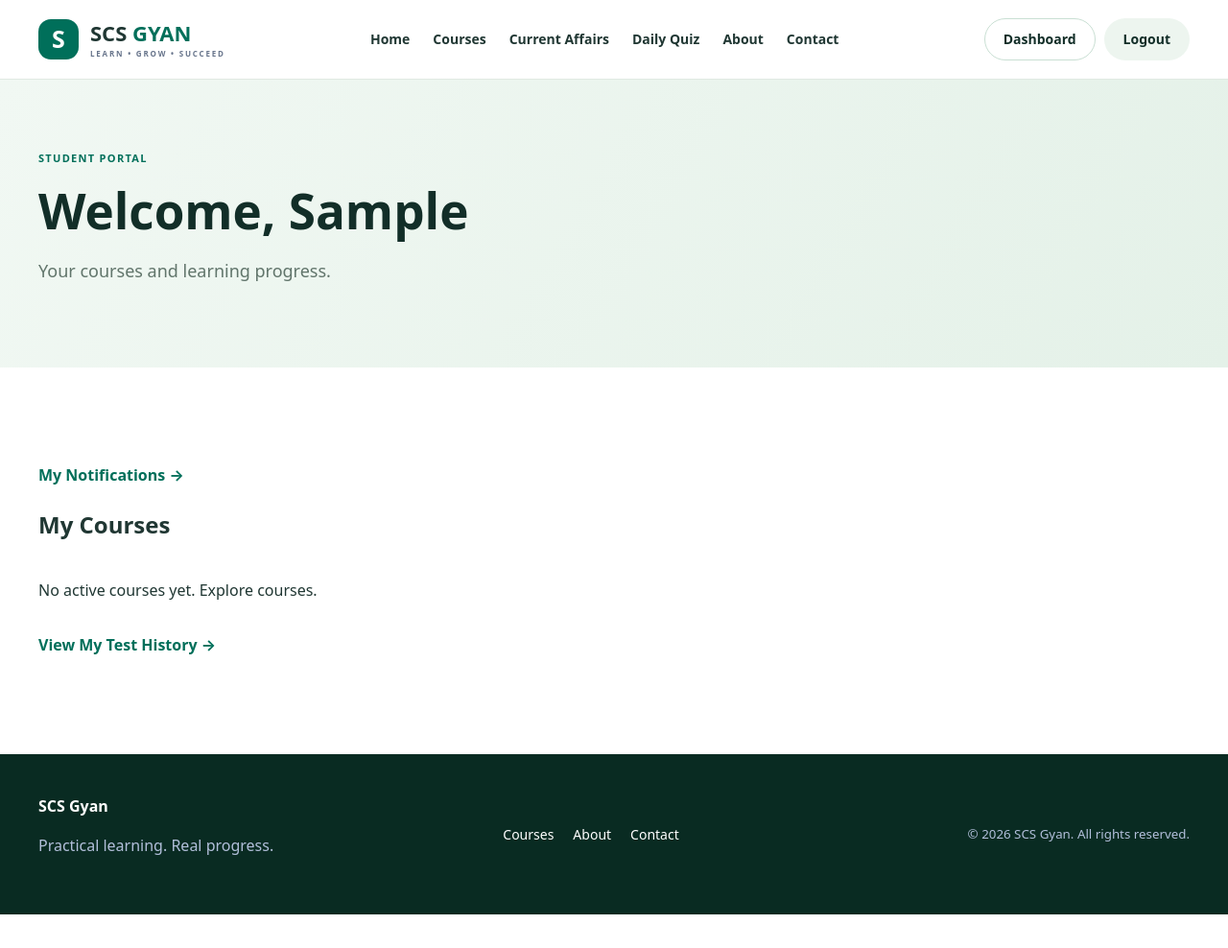
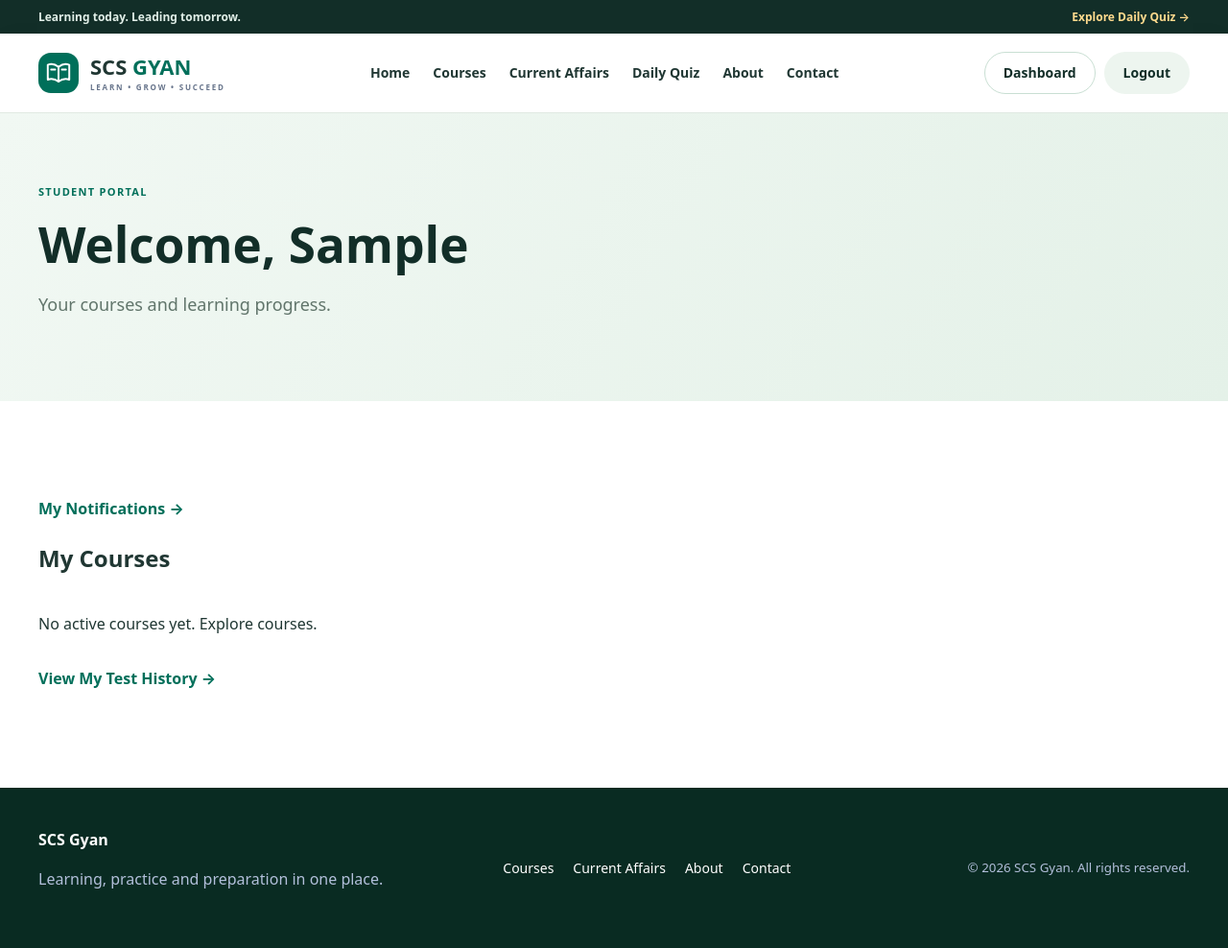
Before and after one commit to dharmendra1031/scs-gyan-course-platform, a Django app: page /account/dashboard/ in a window 1280 px wide. Shown: the whole page at 96% size. Before the commit the page ends 953 px from the top, so only its background shows below. Run offline with Django 5.2, Linux system fonts and the light colour scheme; the visitor is signed in with stand-in values (Sample User, id 1); data comes from the database, SQL or seed files in the repository; data that the repository does not hold is empty; parts of the project's set-up code (start-up, migrations or seed data) failed here and were passed over.

Commit message:
style: refresh course platform frontend from education UI reference

```diff
--- a/templates/base.html
+++ b/templates/base.html
@@ -12,9 +12,10 @@
 </head>
 <body>
   <a class="skip-link" href="#content">Skip to content</a>
+  <div class="topbar"><div class="container"><span>Learning today. Leading tomorrow.</span><a href="{% url 'daily_quizzes' %}">Explore Daily Quiz →</a></div></div>
   <header class="site-header">
     <div class="container navigation">
-      <a class="brand" href="{% url 'home' %}"><span class="brand-mark">S</span><span>SCS <strong>GYAN</strong><small>LEARN • GROW • SUCCEED</small></span></a>
+      <a class="brand" href="{% url 'home' %}"><span class="brand-mark" aria-hidden="true"><svg viewBox="0 0 40 40" fill="none" stroke="currentColor" stroke-width="2.8" stroke-linecap="round" stroke-linejoin="round"><path d="M20 11c-5-4-11-5-16-3v22c6-2 11-1 16 3 5-4 10-5 16-3V8c-5-2-11-1-16 3Z"/><path d="M20 11v22M9 15h6m10 0h6"/></svg></span><span>SCS <strong>GYAN</strong><small>LEARN • GROW • SUCCEED</small></span></a>
       <button class="menu-toggle button button-outline" type="button"
         aria-controls="main-nav" aria-expanded="false">Menu</button>
       <nav id="main-nav" aria-label="Main navigation" class="nav-links">
@@ -38,7 +39,7 @@
   </header>
   {% if messages %}<div class="container" role="status">{% for message in messages %}<p>{{ message }}</p>{% endfor %}</div>{% endif %}
   <main id="content">{% block content %}{% endblock %}</main>
-  <footer class="site-footer"><div class="container footer-inner"><div><strong>SCS Gyan</strong><p>Practical learning. Real progress.</p></div><div><a href="{% url 'course_list' %}">Courses</a><a href="{% url 'about' %}">About</a><a href="{% url 'contact' %}">Contact</a></div><small>© {% now "Y" %} SCS Gyan. All rights reserved.</small></div></footer>
+  <footer class="site-footer"><div class="container footer-inner"><div><strong>SCS Gyan</strong><p>Learning, practice and preparation in one place.</p></div><div><a href="{% url 'course_list' %}">Courses</a><a href="{% url 'article_list' %}">Current Affairs</a><a href="{% url 'about' %}">About</a><a href="{% url 'contact' %}">Contact</a></div><small>© {% now "Y" %} SCS Gyan. All rights reserved.</small></div></footer>
 <script>
   const menuButton = document.querySelector(".menu-toggle");
   const siteNav = document.querySelector("#main-nav");
```
